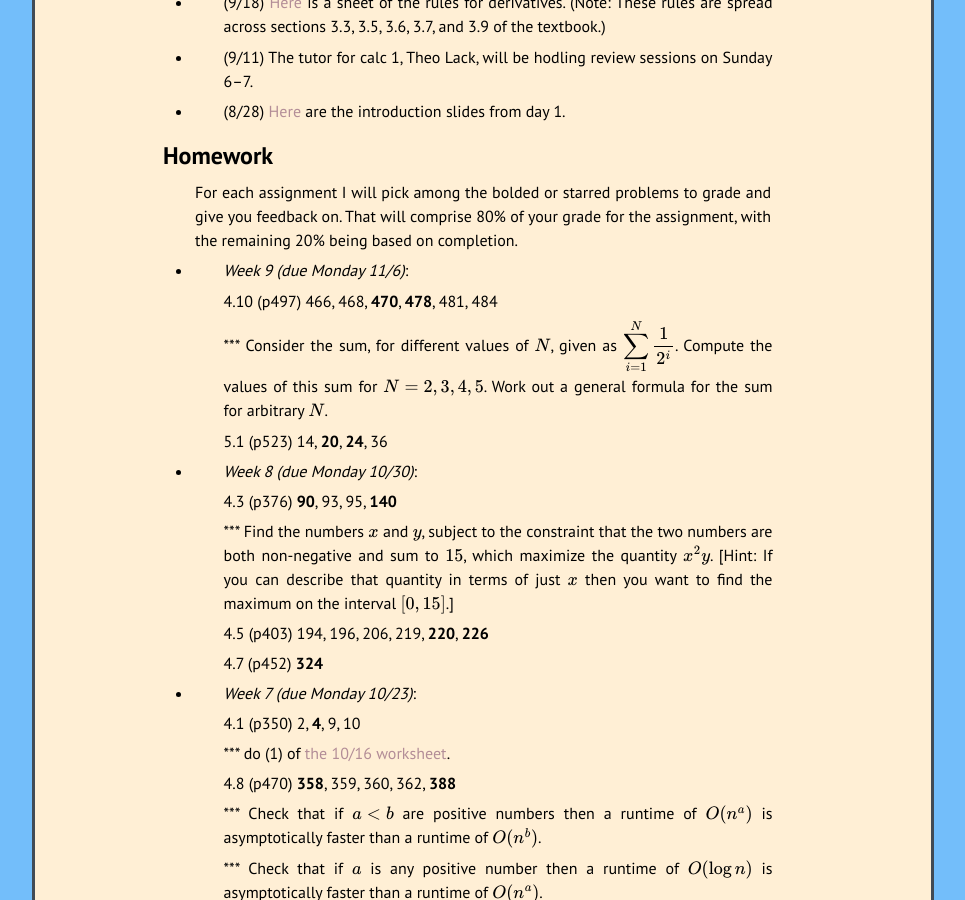
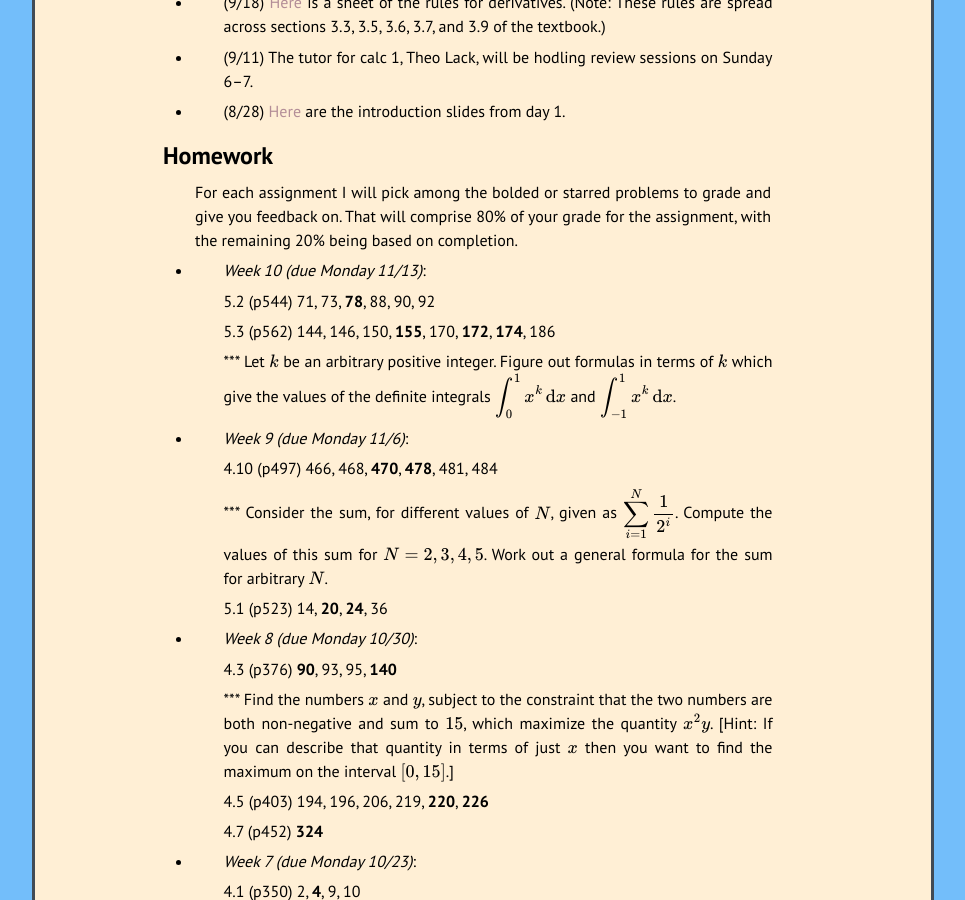
Before and after one commit to kamerynjw/kamerynjw.github.io, a Jekyll site: the page built from teaching/2023/math210.md, in a window 1280 px wide and 900 px high, scrolled down 920 px. Shown: the whole window, without its empty margins (157-1122 px from the left). Built offline with Jekyll 4.4.1, drawn with Linux system fonts in a browser that asks for light colours; nearby versions of some CDN libraries; formulas are drawn with MathJax 3; some of the changed text lies outside the part shown.

Commit message:
weak 10 calc 1

```diff
--- a/teaching/2023/math210.md
+++ b/teaching/2023/math210.md
@@ -40,6 +40,14 @@ Homework
 --------
 
 For each assignment I will pick among the bolded or starred problems to grade and give you feedback on. That will comprise 80% of your grade for the assignment, with the remaining 20% being based on completion.
+
+* *Week 10 (due Monday 11/13)*:
+
+   5.2 (p544) 71, 73, **78**, 88, 90, 92
+
+   5.3 (p562) 144, 146, 150, **155**, 170, **172**, **174**, 186
+
+   *** Let $k$ be an arbitrary positive integer. Figure out formulas in terms of $k$ which give the values of the definite integrals $\displaystyle \int_0^1 x^k \, \mathrm{d} x$ and $\displaystyle \int_{-1}^1 x^k \, \mathrm{d} x$.
 
 * *Week 9 (due Monday 11/6)*:
 
@@ -140,6 +148,13 @@ For each assignment I will pick among the bolded or starred problems to grade an
 In-class Worksheets
 --------
 
+* [11/10: Section 5.3](w11-10.pdf)
+
+* [11/8: Section 5.3](w11-8.pdf)
+
+* [11/6: Section 5.2](w11-6.pdf)
+
+
 * [11/3: Section 5.1](w11-3.pdf)
 
 * [11/1: Section 5.1](w11-1.pdf)
```
Also changed, not shown: 3 other files.
